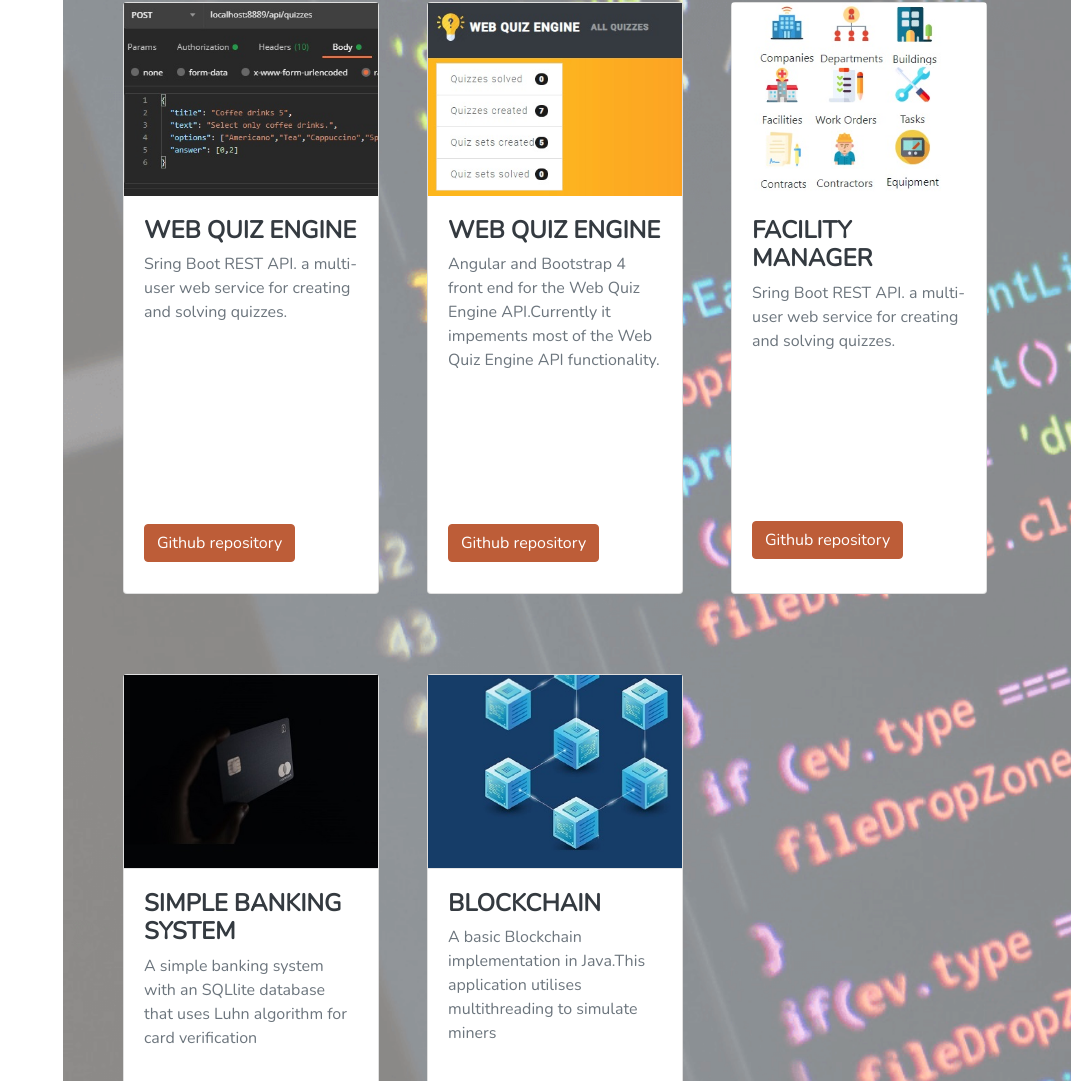
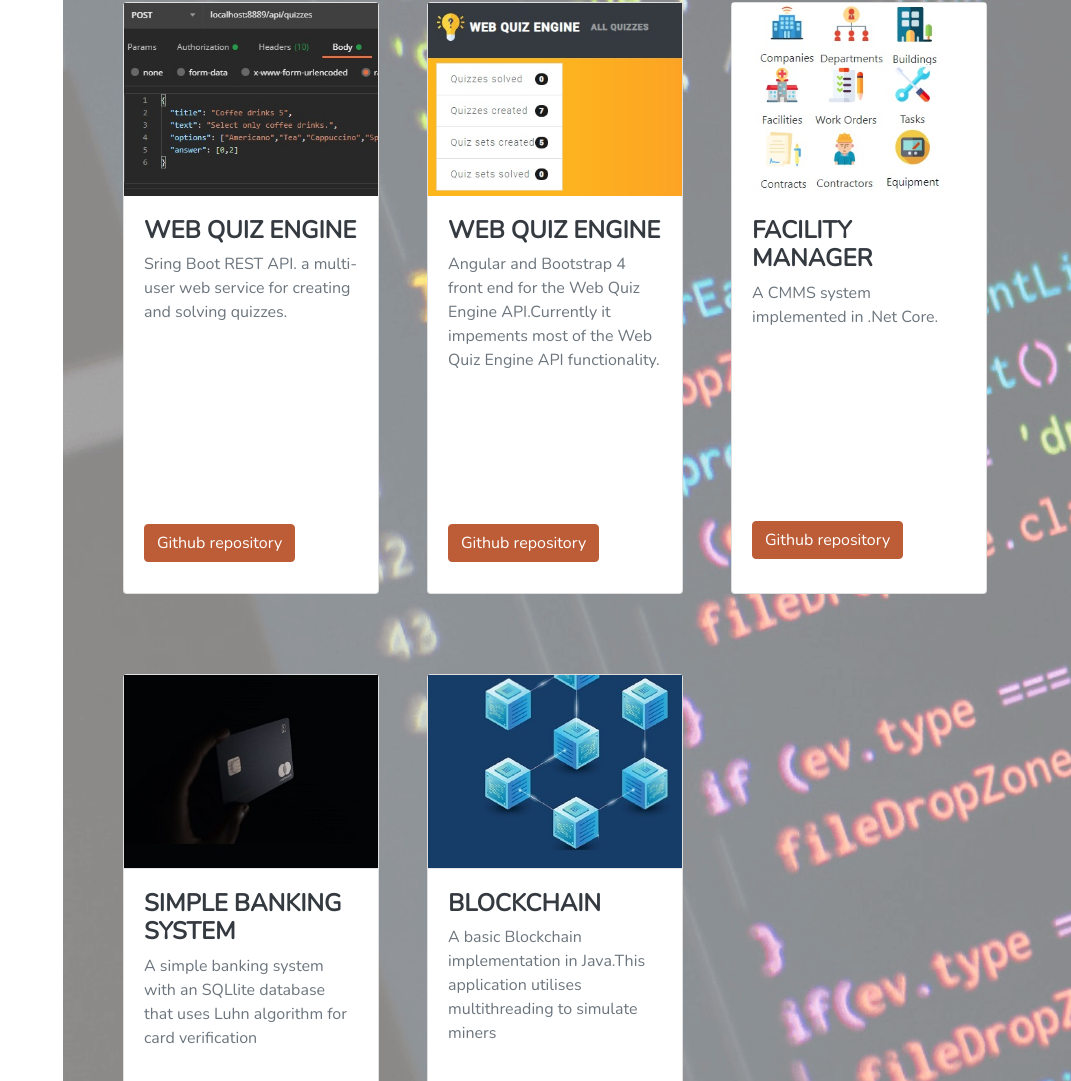
Before and after one commit to k-gard/k-gard.github.io, a plain HTML site: page index.html in a window 1280 px wide. Shown: the part 3923-5004 px from the top of the page, without its empty margins (209-1280 px from the left). Drawn offline with nearby package versions, Linux system fonts and the light colour scheme; a web font is replaced by a local one.

Commit message:
small fix

```diff
--- a/index.html
+++ b/index.html
@@ -341,7 +341,7 @@
                             <img src="assets/img/facilityman.jpg" alt="">
                             <div class="card-body">
                                 <h4>Facility Manager</h4>
-                                <p style="height: 14rem;">Sring Boot REST API. a multi-user web service for creating and solving quizzes.
+                                <p style="height: 14rem;">A CMMS system implemented in .Net Core.
                                     </p>
                                 <a class="btn btn-primary" href="https://github.com/k-gard/FacilityManager">Github repository</a>
                             </div>
```
